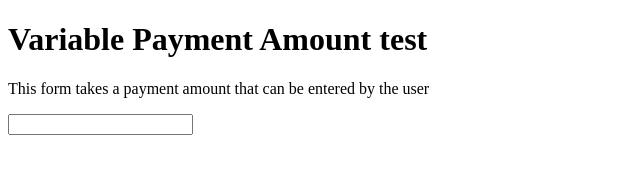
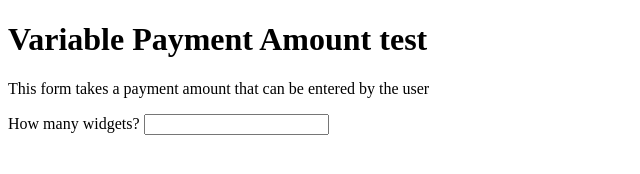
Before and after one commit to ivanoats/VariableStripeButton, a plain HTML site: page public/index.html in a window 1280 px wide. Shown: the whole page, without its empty margins (0-640 px from the left). Drawn offline with Linux system fonts and the light colour scheme.

Commit message:
how many

```diff
--- a/public/index.html
+++ b/public/index.html
@@ -12,7 +12,8 @@
     <form
       method="POST"
       action="https://wt-ivanoats-gmail_com-0.run.webtask.io/variable-pay-button">
-      <input type="text" name="amount">
+      <label for="amount">How many widgets?</label>
+      <input type="text" name="amount" id="amount">
       <script
         src="https://checkout.stripe.com/checkout.js"
         class="stripe-button"
```
